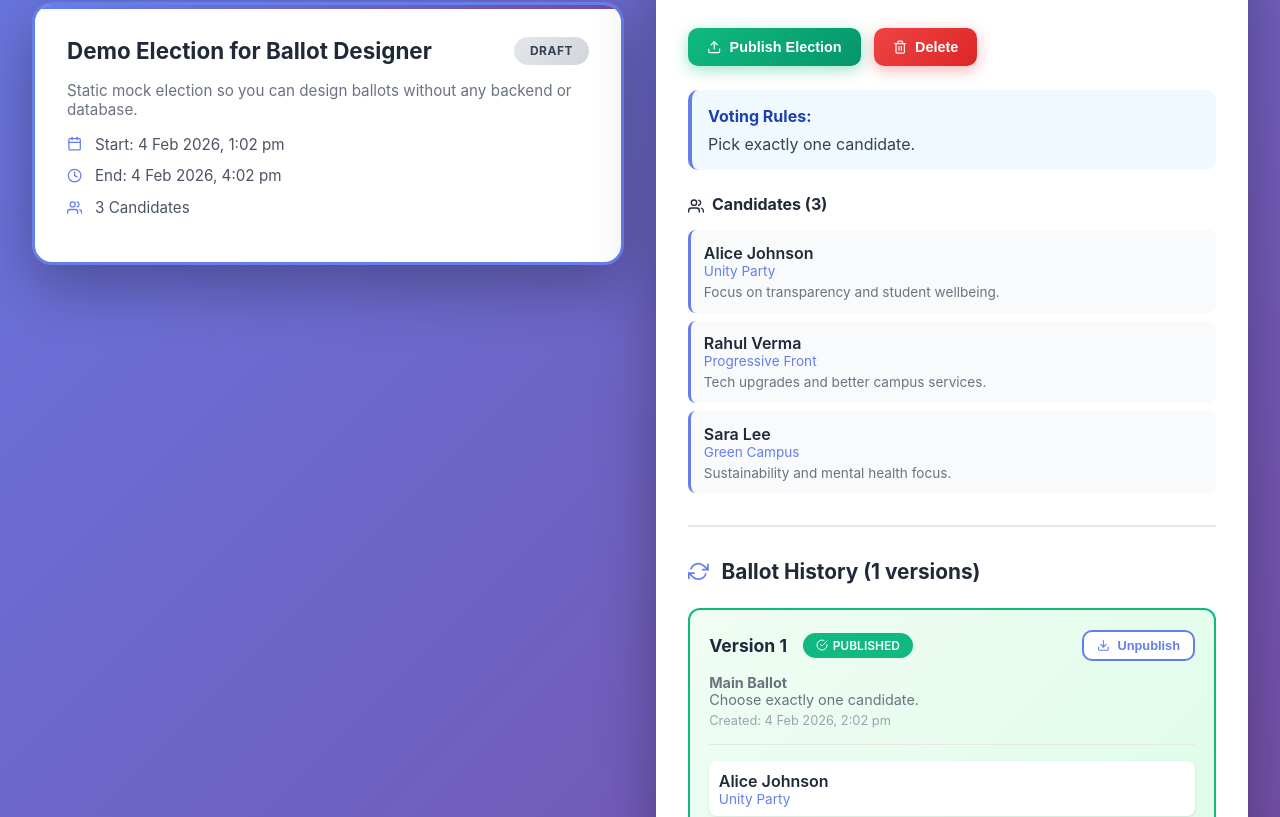
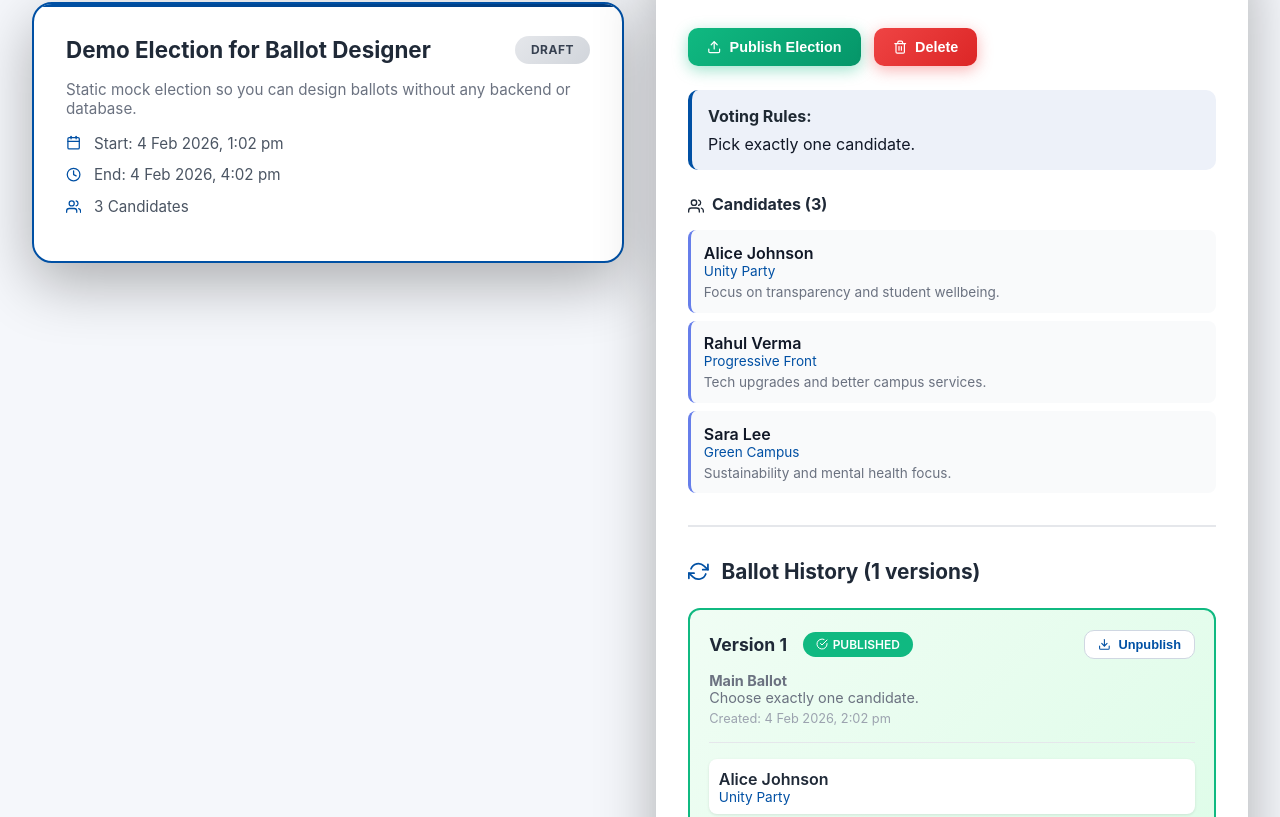
Before and after one commit to Votum-SecurVote/Votum-admin, a React (Vite) app in the folder vote-admin/frontend/: page /elections/public in a window 1280 px wide. Shown: the part 539-1356 px from the top of the page. Built offline with nearby package versions, Linux system fonts and the light colour scheme.

Commit message:
Apply official palette to ElectionView dashboard

```diff
--- a/vote-admin/frontend/src/pages/admin/ElectionView.jsx
+++ b/vote-admin/frontend/src/pages/admin/ElectionView.jsx
@@ -37,7 +37,7 @@ const getProgress = (startDate, endDate) => {
 ===================== */
 const Page = styled.div`
   min-height: 100vh;
-  background: linear-gradient(135deg, #667eea 0%, #764ba2 100%);
+  background: var(--bg-page);
   padding: 5rem 2rem 2rem;
 `;
 
@@ -89,8 +89,8 @@ const Card = styled(motion.div)`
     top: 0;
     left: 0;
     right: 0;
-    height: 4px;
-    background: linear-gradient(90deg, #667eea, #764ba2);
+    height: 3px;
+    background: linear-gradient(90deg, var(--primary), var(--primary-hover));
   }
 `;
 
@@ -104,8 +104,8 @@ const ElectionCard = styled(Card)`
   }
 
   ${props => props.$selected && `
-    border: 3px solid #667eea;
-    transform: scale(1.02);
+    border: 2px solid var(--primary);
+    transform: scale(1.01);
   `}
 `;
 
@@ -153,7 +153,7 @@ const InfoRow = styled.div`
   color: #4b5563;
 
   svg {
-    color: #667eea;
+    color: var(--primary);
     flex-shrink: 0;
   }
 `;
@@ -179,7 +179,7 @@ const ProgressBar = styled.div`
 
     .fill {
       height: 100%;
-      background: linear-gradient(90deg, #667eea, #764ba2);
+      background: linear-gradient(90deg, var(--primary), var(--primary-hover));
       border-radius: 999px;
       transition: width 1s ease;
       position: relative;
@@ -224,9 +224,9 @@ const Button = styled.button`
   transition: all 0.3s ease;
 
   &.primary {
-    background: linear-gradient(135deg, #667eea, #764ba2);
+    background: linear-gradient(135deg, var(--primary), var(--primary-hover));
     color: white;
-    box-shadow: 0 4px 15px rgba(102, 126, 234, 0.4);
+    box-shadow: var(--shadow-md);
 
     &:hover {
       transform: translateY(-2px);
@@ -258,11 +258,11 @@ const Button = styled.button`
 
   &.secondary {
     background: white;
-    color: #667eea;
-    border: 2px solid #667eea;
+    color: var(--primary);
+    border: 1px solid var(--border-color);
 
     &:hover {
-      background: #667eea;
+      background: var(--primary);
       color: white;
     }
   }
@@ -288,7 +288,7 @@ const BallotHistory = styled.div`
     font-size: 1.3rem;
 
     svg {
-      color: #667eea;
+      color: var(--primary);
     }
   }
 `;
@@ -364,7 +364,7 @@ const BallotVersion = styled(motion.div)`
       }
 
       .candidate-party {
-        color: #667eea;
+        color: var(--primary);
         font-size: 0.85rem;
       }
     }
@@ -710,10 +710,7 @@ const ElectionView = () => {
           {/* RIGHT: Election Details & Ballot History */}
           <div>
             {selected ? (
-              <Card
-                initial={{ opacity: 0, x: 20 }}
-                animate={{ opacity: 1, x: 0 }}
-              >
+              <Card initial={{ opacity: 0, x: 20 }} animate={{ opacity: 1, x: 0 }}>
                 <h2 style={{ marginBottom: '1.5rem', color: '#1f2937' }}>Election Details</h2>
 
                 <ActionButtons>
@@ -733,9 +730,19 @@ const ElectionView = () => {
                 </ActionButtons>
 
                 {selected.votingRules && (
-                  <div style={{ marginTop: '1.5rem', padding: '1rem', background: '#f0f9ff', borderRadius: '10px', borderLeft: '4px solid #667eea' }}>
-                    <strong style={{ color: '#1e40af' }}>Voting Rules:</strong>
-                    <p style={{ margin: '0.5rem 0 0 0', color: '#374151' }}>{selected.votingRules}</p>
+                  <div
+                    style={{
+                      marginTop: '1.5rem',
+                      padding: '1rem',
+                      background: 'var(--bg-secondary)',
+                      borderRadius: '10px',
+                      borderLeft: `4px solid var(--primary)`,
+                    }}
+                  >
+                    <strong style={{ color: 'var(--text-secondary)' }}>Voting Rules:</strong>
+                    <p style={{ margin: '0.5rem 0 0 0', color: 'var(--text-primary)' }}>
+                      {selected.votingRules}
+                    </p>
                   </div>
                 )}
 
@@ -753,10 +760,16 @@ const ElectionView = () => {
                         marginBottom: '0.5rem',
                         borderLeft: '3px solid #667eea'
                       }}>
-                        <div style={{ fontWeight: 600, color: '#1f2937' }}>{c.name}</div>
-                        <div style={{ fontSize: '0.85rem', color: '#667eea' }}>{c.party}</div>
+                        <div style={{ fontWeight: 600, color: 'var(--text-primary)' }}>{c.name}</div>
+                        <div style={{ fontSize: '0.85rem', color: 'var(--primary)' }}>{c.party}</div>
                         {c.description && (
-                          <div style={{ fontSize: '0.85rem', color: '#6b7280', marginTop: '0.3rem' }}>
+                          <div
+                            style={{
+                              fontSize: '0.85rem',
+                              color: 'var(--text-muted)',
+                              marginTop: '0.3rem',
+                            }}
+                          >
                             {c.description}
                           </div>
                         )}
```
